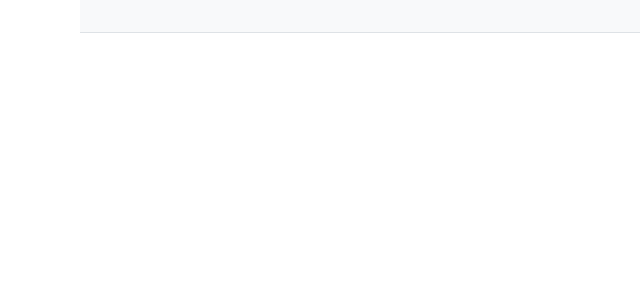
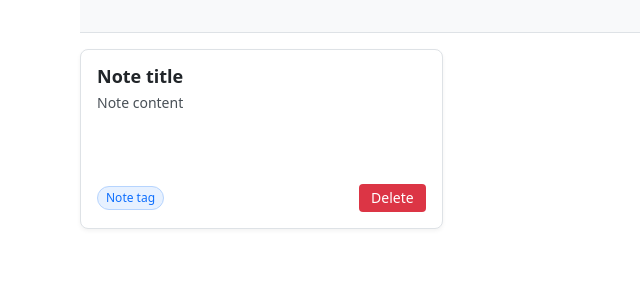
Before and after one commit to Anastasiia-tyk/05-notehub, a React (Vite) app: page / in a window 1280 px wide. Shown: the top 300 px of the page, without its empty margins (0-640 px from the left). Built offline with nearby package versions, Linux system fonts and the light colour scheme.

Commit message:
add component NoteList and update App

```diff
--- a/src/components/App/App.tsx
+++ b/src/components/App/App.tsx
@@ -1,6 +1,8 @@
 // src/components/App/App.tsx
 
 import css from './App.module.css';
+
+import NoteList from '../NoteList/NoteList';
 
 export default function App() {
   return (
@@ -10,6 +12,7 @@ export default function App() {
         {/* Пагінація */}
         {/* Кнопка створення нотатки */}
       </header>
+      <NoteList />
     </div>
   )
 }
--- a/src/components/NoteList/NoteList.module.css
+++ b/src/components/NoteList/NoteList.module.css
@@ -0,0 +1,76 @@
+.list {
+    display: grid;
+    grid-template-columns: repeat(auto-fill, minmax(280px, 1fr));
+    gap: 16px;
+    padding: 0;
+    margin: 0;
+    list-style: none;
+}
+
+.listItem {
+    background-color: #ffffff;
+    border: 1px solid #dee2e6;
+    border-radius: 8px;
+    padding: 16px;
+    box-shadow: 0 2px 4px rgba(0, 0, 0, 0.05);
+    display: flex;
+    flex-direction: column;
+    justify-content: space-between;
+    min-height: 180px;
+}
+
+.title {
+    font-size: 18px;
+    font-weight: 600;
+    margin: 0 0 8px 0;
+    color: #212529;
+}
+
+.content {
+    margin: 0;
+    flex-grow: 1;
+    font-size: 14px;
+    color: #495057;
+    margin-bottom: 12px;
+    display: -webkit-box;
+    -webkit-line-clamp: 3;
+    -webkit-box-orient: vertical;
+    overflow: hidden;
+}
+
+.button {
+    align-self: flex-end;
+    padding: 6px 12px;
+    font-size: 14px;
+    color: #fff;
+    background-color: #dc3545;
+    border: none;
+    border-radius: 4px;
+    cursor: pointer;
+    transition: background-color 0.2s ease;
+}
+
+.button:hover {
+    background-color: #bb2d3b;
+}
+
+.footer {
+    display: flex;
+    justify-content: space-between;
+    align-items: center;
+    margin-top: auto;
+}
+
+.tag {
+    display: inline-block;
+    padding: 4px 8px;
+    font-size: 12px;
+    color: #0d6efd;
+    background-color: #e7f1ff;
+    border: 1px solid #b6d4fe;
+    border-radius: 12px;
+    max-width: 100px;
+    white-space: nowrap;
+    overflow: hidden;
+    text-overflow: ellipsis;
+}
--- a/src/components/NoteList/NoteList.tsx
+++ b/src/components/NoteList/NoteList.tsx
@@ -0,0 +1,19 @@
+// src/components/NoteList/NoteList.tsx
+
+import css from './NoteList.module.css'
+
+export default function NoteList() {
+    return (
+        <ul className={css.list}>
+            {/* Набір елементів списку нотаток */}
+            <li className={css.listItem}>
+                <h2 className={css.title}>Note title</h2>
+                <p className={css.content}>Note content</p>
+                <div className={css.footer}>
+                    <span className={css.tag}>Note tag</span>
+                    <button className={css.button}>Delete</button>
+                </div>
+            </li>
+        </ul>
+    )
+}
```
